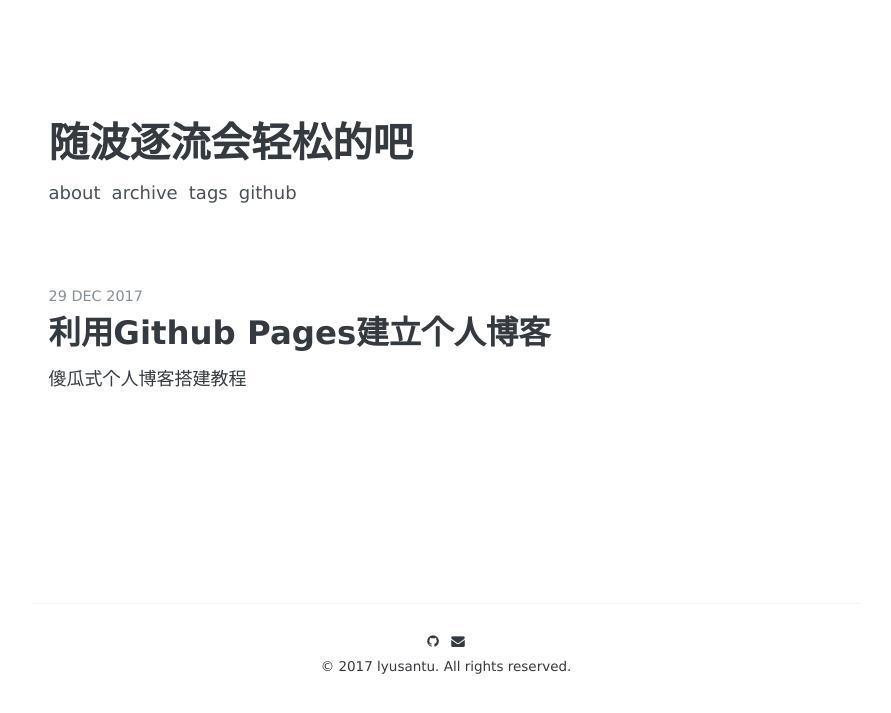
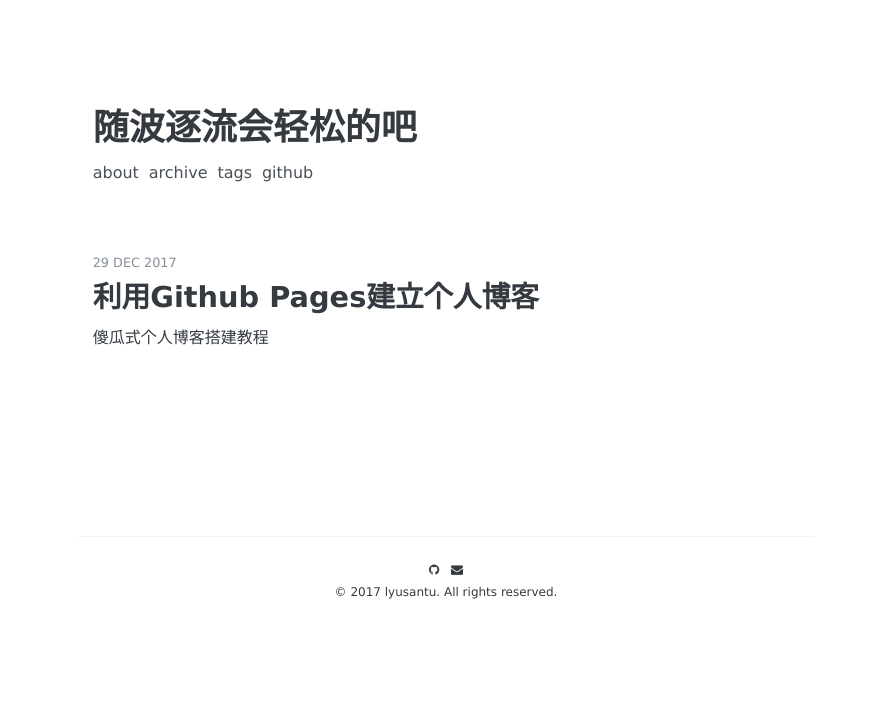
Before and after one commit to lyusantu/lyusantu.github.io, a Jekyll site: the page built from index.html, in a window 1280 px wide. Shown: the top 713 px of the page, without its empty margins (194-1085 px from the left). Built offline with Jekyll 4.4.1, drawn with Linux system fonts in a browser that asks for light colours; some web fonts are replaced; the list of posts is cut into pages by our own code.

Commit message:
:bee: 字体大小

```diff
--- a/_sass/_variables.scss
+++ b/_sass/_variables.scss
@@ -7,8 +7,8 @@
 $code-font: Menlo, 'Ubuntu Mono', Monaco, 'Spoqa Han Sans', monospace;
 $code-gist-font: Menlo, 'Ubuntu Mono', Monaco, 'Spoqa Han Sans', monospace;
 
-$base-font-size: 18px;
-$base-font-size-sm: 14px;
+$base-font-size: 16px;
+$base-font-size-sm: 12px;
 
 $mobile-font-size: 16px;
 
```
